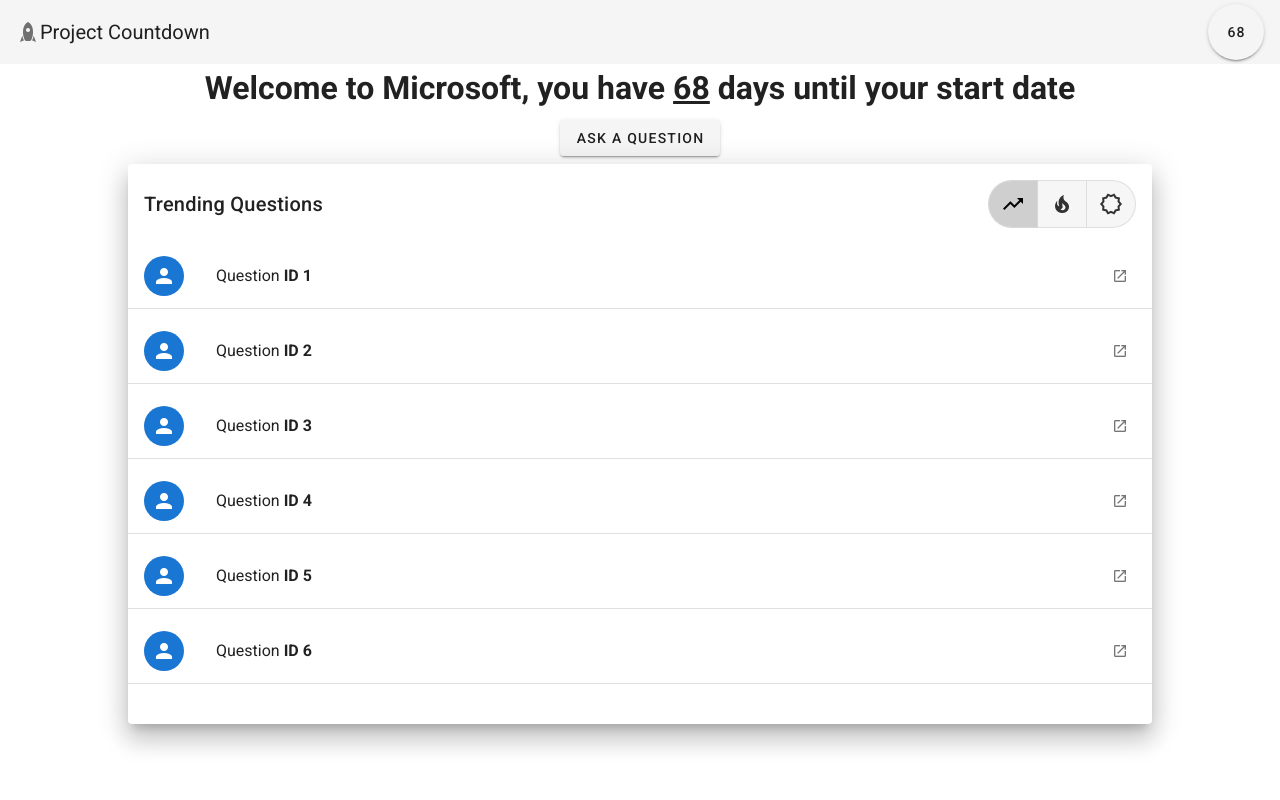
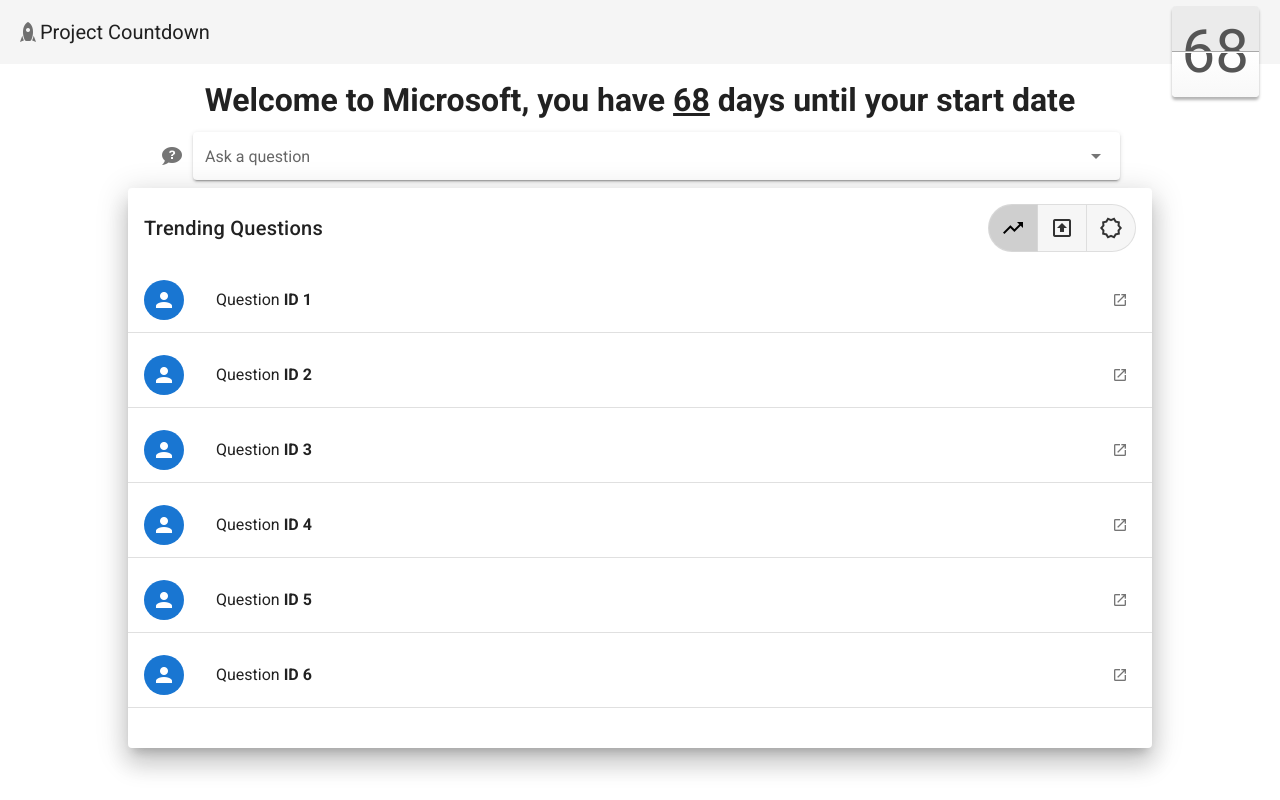
Before and after one commit to Project-Countdown/countdown-ux, a Vue app: page / in a window 1280 px wide. Built offline with nearby package versions, Linux system fonts and the light colour scheme.

Commit message:
+updates

```diff
--- a/src/App.vue
+++ b/src/App.vue
@@ -7,16 +7,21 @@
         <v-icon>mdi-rocket</v-icon>
         <v-toolbar-title>Project Countdown</v-toolbar-title>
         <v-spacer/>
-        <v-btn
-          elevation="2"
-          fab
-        >{{countDownDate}}</v-btn>
+        <p id="Days" class="mt-10"><span class='box'>{{countDownDate}}</span></p>
     </v-app-bar>
 
     <v-main>
-      <Countdown :countDownDate="countDownDate"></Countdown>
-      <MainSubmit/>
-      <Feed/>
+      <v-container fluid>
+        <v-card
+          elevation="0"
+          max-width="80vw"
+          class="mx-auto"
+        >
+          <Countdown :countDownDate="countDownDate"/>
+          <MainSubmit/>
+          <Feed/>
+        </v-card>
+      </v-container>
     </v-main>
   </v-app>
 </template>
@@ -42,3 +47,40 @@ export default {
   }),
 };
 </script>
+
+<style scoped>
+.box:before{
+    content: "";
+    background: darkgrey;
+    position: absolute;
+    z-index: 10;
+    top: 45px;
+    left: 0;
+    width: 100%;
+    height: 2px;
+    border-bottom: 1px solid #fff;
+}
+.box{
+    margin:0 5px;
+    padding: 10px;
+    position: relative;
+    /*float: left;*/
+    width: 60px;
+    height: 86px;
+    font-size: 60px;
+    line-height: 86px;
+    border-radius: 4px;
+    box-shadow: 0 3px 3px rgba(0,0,0,0.3);
+    color:#555555;
+  /* Permalink - use to edit and share this gradient: http://colorzilla.com/gradient-editor/#ebebeb+0,ebebeb+50,ffffff+51,f8f8f8+100 */
+    background: rgb(235,235,235); /* Old browsers */
+    background: -moz-linear-gradient(top, rgba(235,235,235,1) 0%, rgba(235,235,235,1) 50%, rgba(255,255,255,1) 51%, rgba(248,248,248,1) 100%); /* FF3.6-15 */
+    background: -webkit-linear-gradient(top, rgba(235,235,235,1) 0%,rgba(235,235,235,1) 50%,rgba(255,255,255,1) 51%,rgba(248,248,248,1) 100%); /* Chrome10-25,Safari5.1-6 */
+    background: linear-gradient(to bottom, rgba(235,235,235,1) 0%,rgba(235,235,235,1) 50%,rgba(255,255,255,1) 51%,rgba(248,248,248,1) 100%); /* W3C, IE10+, FF16+, Chrome26+, Opera12+, Safari7+ */
+    filter: progid:DXImageTransform.Microsoft.gradient( startColorstr='#ebebeb', endColorstr='#f8f8f8',GradientType=0 ); /* IE6-9 */
+}
+
+#Days {
+    margin:0px;
+}
+</style>
--- a/src/components/Countdown.vue
+++ b/src/components/Countdown.vue
@@ -2,7 +2,7 @@
     <v-container class="welcome" fluid>
         <v-row align="center"
             justify="center">
-              <h1>Welcome to Microsoft, you have <u>{{countDownDate ? countDownDate : -1}}</u> days until your start date</h1>
+              <h1>Welcome to Microsoft, you have <u>{{countDownDate}}</u> days until your start date</h1>
         </v-row>
     </v-container>
 </template>
@@ -11,7 +11,7 @@
 export default {
   name: 'Countdown',
   props: ['countDownDate'],
-   created() {
+  created() {
   },
   data() {
     return {
@@ -19,7 +19,3 @@ export default {
   }
 }
 </script>
-
-<style scoped>
-
-</style>
--- a/src/components/Feed.vue
+++ b/src/components/Feed.vue
@@ -2,7 +2,6 @@
   <div class="question-feed">
     <v-card
       elevation="16"
-      max-width="80%"
       class="mx-auto"
     >
     <v-card-title>
@@ -17,8 +16,8 @@
           <v-btn value="Trending">
             <v-icon>mdi-trending-up</v-icon>
           </v-btn>
-          <v-btn value="Hot">
-            <v-icon>mdi-fire</v-icon>
+          <v-btn value="Top">
+            <v-icon>mdi-arrow-up-bold-box-outline</v-icon>
           </v-btn>
           <v-btn value="New">
             <v-icon>mdi-decagram-outline</v-icon>
--- a/src/components/MainSubmit.vue
+++ b/src/components/MainSubmit.vue
@@ -3,7 +3,22 @@
         <v-row align="center"
             justify="center"
             class="mx-5">
-            <v-btn>Ask a question</v-btn>
+            <v-autocomplete
+              v-model="searchInput"
+              :items="items"
+              :loading="isLoading"
+              :search-input.sync="search"
+              hide-no-data
+              hide-details
+              clearable
+              hide-selected
+              item-text="Description"
+              item-value="API"
+              label="Ask a question"
+              placeholder="What can I expect on my first day?"
+              prepend-icon="mdi-chat-question"
+              solo
+            ></v-autocomplete>
         </v-row>
     </v-container>
 </template>
@@ -12,7 +27,22 @@
 export default {
   name: 'MainSubmit',
   props: {
-  }
+  },
+  data () {
+    return {
+      searchInput: null,
+      isLoading: false,
+      items: [
+        'What do I wear?',
+        'Can I bike to work?',
+        'How much is my signing bonus taxed',
+        'What is life',
+        'Are we there yet?'
+      ]
+    }
+  },
+  watch: {
+    },
 }
 </script>
 
```
